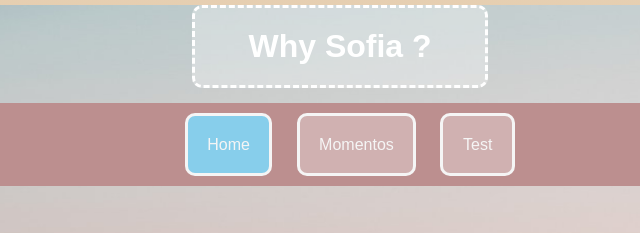
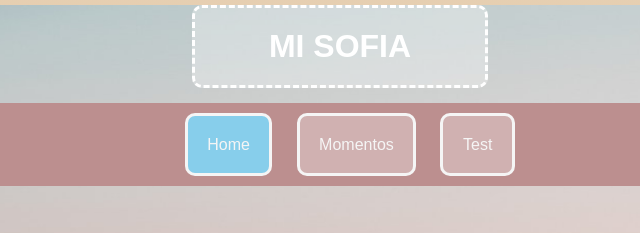
Before and after one commit to webDesignMumeishon/baby-love-git, a plain HTML site: page index.html in a window 1280 px wide. Shown: the top 233 px of the page, 300-940 px from the left. Drawn offline with Linux system fonts and the light colour scheme.

Commit message:
Pequeña modificacion del titulo

```diff
--- a/index.html
+++ b/index.html
@@ -10,7 +10,7 @@
     <div class="imageback">
 
         <header>
-            <h1 class="title">Why Sofia ?</h1>
+            <h1 class="title">MI SOFIA</h1>
             <nav>
                 <a href="index.html" class="active">Home</a>
                 <a href="momentos.html" >Momentos</a>
```
